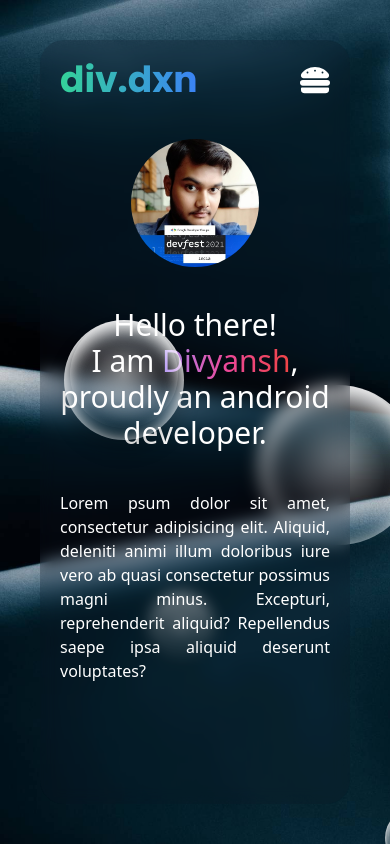
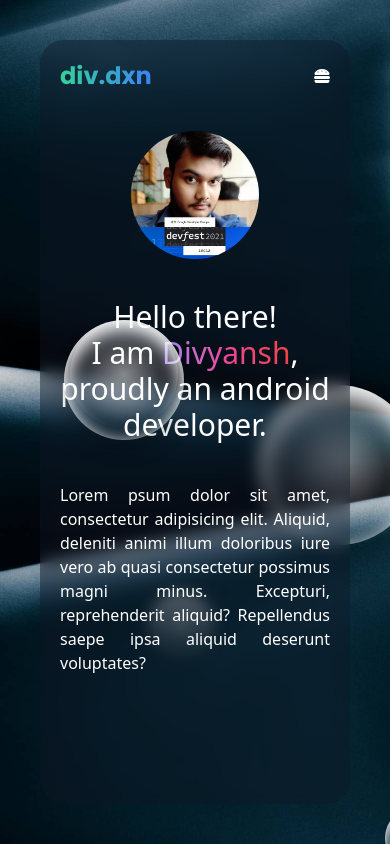
Before and after one commit to thedroiddiv/thedroiddiv.github.io, a React (Create React App) app: page /contact in a window 390 px wide. Built offline with nearby package versions, Linux system fonts and the light colour scheme.

Commit message:
enhanced background blur

```diff
--- a/public/index.html
+++ b/public/index.html
@@ -10,34 +10,11 @@
       content="Web site created using create-react-app"
     />
     <link rel="apple-touch-icon" href="%PUBLIC_URL%/logo192.png" />
-    <!--
-      manifest.json provides metadata used when your web app is installed on a
-      user's mobile device or desktop. See https://developers.google.com/web/fundamentals/web-app-manifest/
-    -->
     <link rel="manifest" href="%PUBLIC_URL%/manifest.json" />
-    <!--
-      Notice the use of %PUBLIC_URL% in the tags above.
-      It will be replaced with the URL of the `public` folder during the build.
-      Only files inside the `public` folder can be referenced from the HTML.
-
-      Unlike "/favicon.ico" or "favicon.ico", "%PUBLIC_URL%/favicon.ico" will
-      work correctly both with client-side routing and a non-root public URL.
-      Learn how to configure a non-root public URL by running `npm run build`.
-    -->
-    <title>React App</title>
+    <title>Divyansh Kushwaha</title>
   </head>
   <body>
     <noscript>You need to enable JavaScript to run this app.</noscript>
     <div id="root"></div>
-    <!--
-      This HTML file is a template.
-      If you open it directly in the browser, you will see an empty page.
-
-      You can add webfonts, meta tags, or analytics to this file.
-      The build step will place the bundled scripts into the <body> tag.
-
-      To begin the development, run `npm start` or `yarn start`.
-      To create a production bundle, use `npm run build` or `yarn build`.
-    -->
   </body>
 </html>
--- a/src/App.tsx
+++ b/src/App.tsx
@@ -21,7 +21,7 @@ function App() {
         style={{ backgroundImage: `url(${process.env.PUBLIC_URL + "/bgblue.jpg"})` }}>
 
         {/* glass pannel */}
-        <div className="p-5 md:p-10 bg-fixed bg-gray-900 text-white rounded-3xl min-h-full backdrop-filter backdrop-blur bg-opacity-20 " >
+        <div className="p-5 md:p-10 bg-fixed bg-gray-900 text-white rounded-3xl min-h-full backdrop-filter backdrop-blur bg-opacity-40 " >
 
           {/* main content */}
           <Navbar />
--- a/src/components/Navbar.tsx
+++ b/src/components/Navbar.tsx
@@ -17,7 +17,7 @@ function Navbar({ history }: Props) {
     <header className={`flex justify-between items-center `}>
       <Link
         to={`/`}
-        className="text-4xl font-Poppins font-bold bg-clip-text text-transparent bg-gradient-to-r from-green-400 to-blue-500  cursor-pointer"
+        className="text-2xl md:text-4xl font-Poppins font-bold bg-clip-text text-transparent bg-gradient-to-r from-green-400 to-blue-500  cursor-pointer"
       >
         div.dxn
       </Link>
@@ -37,7 +37,7 @@ function Navbar({ history }: Props) {
           </NavLink>
         </ul>
         <div className="flex md:hidden flex-1 justify-end">
-          <FaHamburger size="30" />
+          <FaHamburger />
         </div>
       </nav>
 
--- a/src/pages/ContactMe.tsx
+++ b/src/pages/ContactMe.tsx
@@ -40,7 +40,7 @@ function ContactMe() {
                             type="text"
                             id="name"
                             name="name"
-                            className="w-full bg-black bg-opacity-20 rounded  text-base outline-none text-gray-100 py-1 px-3 leading-8 transition-colors duration-200 ease-in-out"
+                            className="w-full bg-white bg-opacity-20 rounded  text-base outline-none text-gray-100 py-1 px-3 leading-8 transition-colors duration-200 ease-in-out"
                             onChange={(e) => setName(e.target.value)}
                         />
                     </div>
@@ -52,7 +52,7 @@ function ContactMe() {
                             type="email"
                             id="email"
                             name="email"
-                            className="w-full bg-black bg-opacity-20 rounded  text-base outline-none text-gray-100 py-1 px-3 leading-8 transition-colors duration-200 ease-in-out"
+                            className="w-full bg-white bg-opacity-20 rounded  text-base outline-none text-gray-100 py-1 px-3 leading-8 transition-colors duration-200 ease-in-out"
                             onChange={(e) => setEmail(e.target.value)}
                         />
                     </div>
@@ -65,13 +65,13 @@ function ContactMe() {
                         <textarea
                             id="message"
                             name="message"
-                            className="w-full bg-black bg-opacity-20 rounded text-base outline-none text-gray-100 py-1 px-3 leading-8 transition-colors duration-200 ease-in-out"
+                            className="w-full bg-white bg-opacity-20 rounded text-base outline-none text-gray-100 py-1 px-3 leading-8 transition-colors duration-200 ease-in-out"
                             onChange={(e) => setMessage(e.target.value)}
                         />
                     </div>
                     <button
                         type="submit"
-                        className="text-white bg-indigo-500 border-0 py-2 px-6 focus:outline-none hover:bg-indigo-600 rounded text-lg">
+                        className="text-white p-2 bg-gradient-to-r from-green-400 to-blue-500 hover:from-green-800 hover:to-blue-800 rounded text-lg">
                         Submit
                     </button>
                 </form>
```
